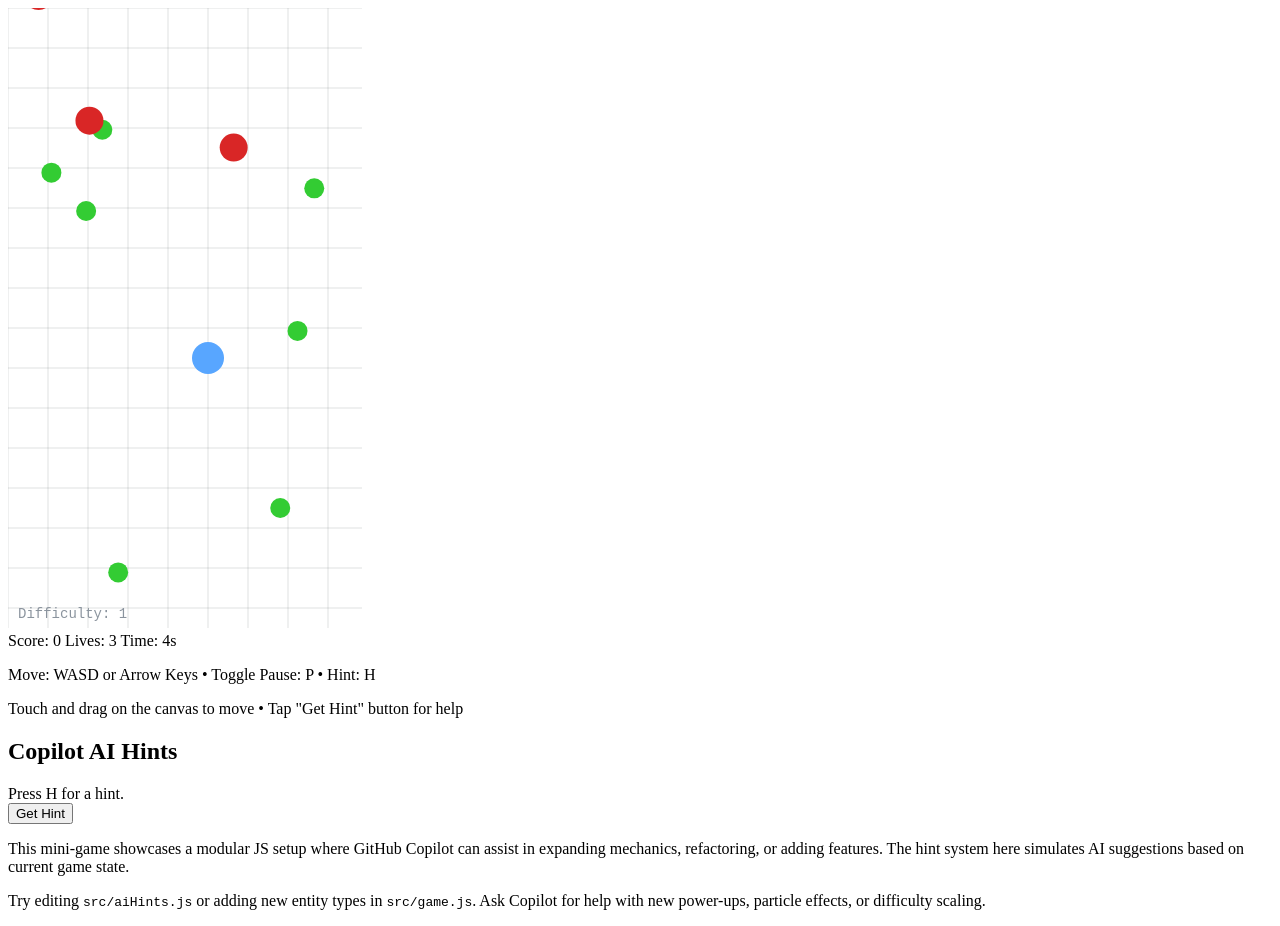
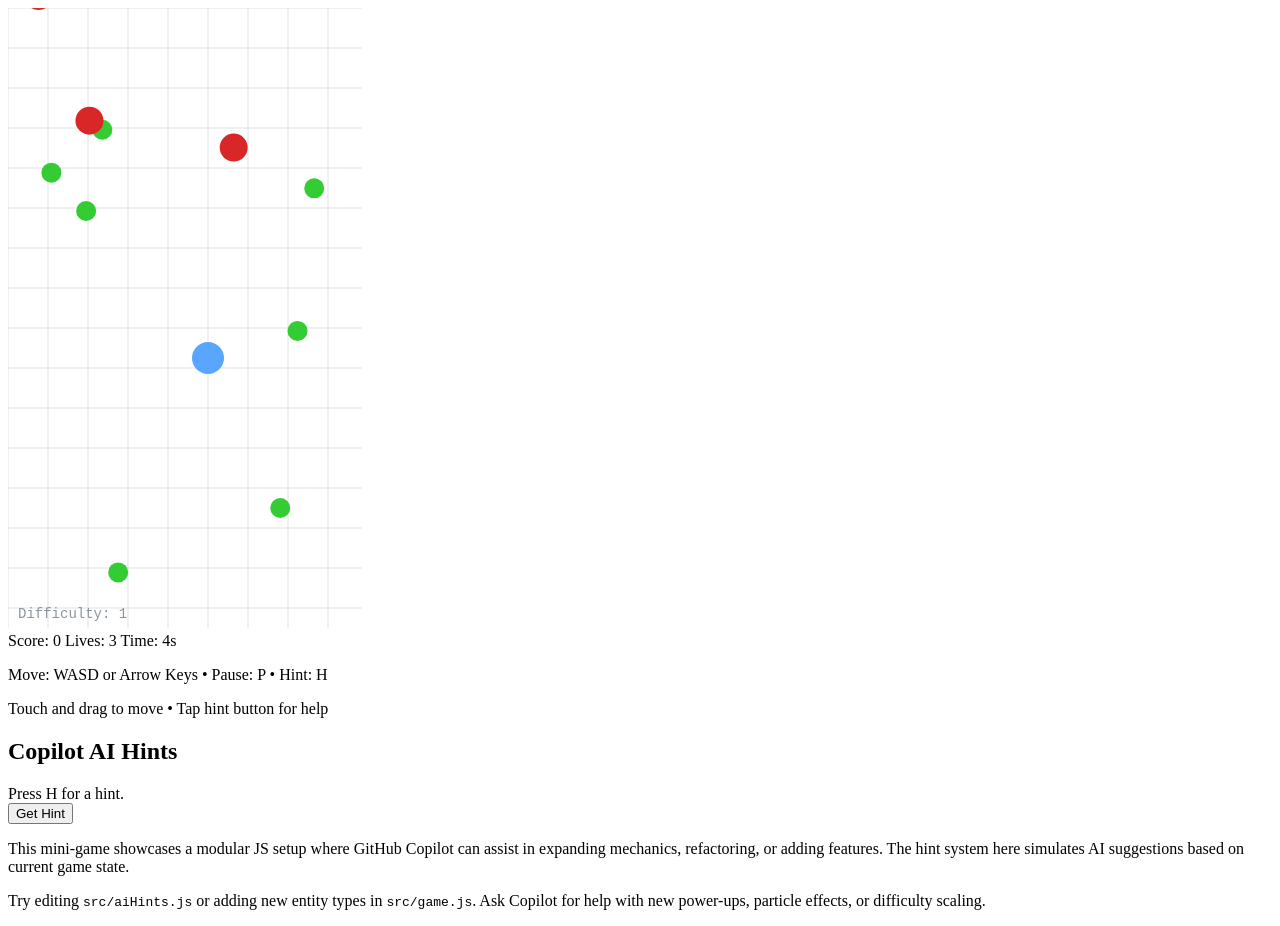
Before and after one commit to hallm74/jsgame, a website built with Vite: page index.html in a window 1280 px wide. Built offline with nearby package versions, Linux system fonts and the light colour scheme.

Commit message:
clean up commit

```diff
--- a/index.html
+++ b/index.html
@@ -16,10 +16,10 @@
           <span id="time">Time: 0s</span>
         </div>
         <div id="controls">
-          <p>Move: WASD or Arrow Keys • Toggle Pause: P • Hint: H</p>
+          <p>Move: WASD or Arrow Keys • Pause: P • Hint: H</p>
         </div>
         <div id="mobile-hint">
-          <p>Touch and drag on the canvas to move • Tap "Get Hint" button for help</p>
+          <p>Touch and drag to move • Tap hint button for help</p>
         </div>
       </div>
       <aside id="ai-panel">
```
